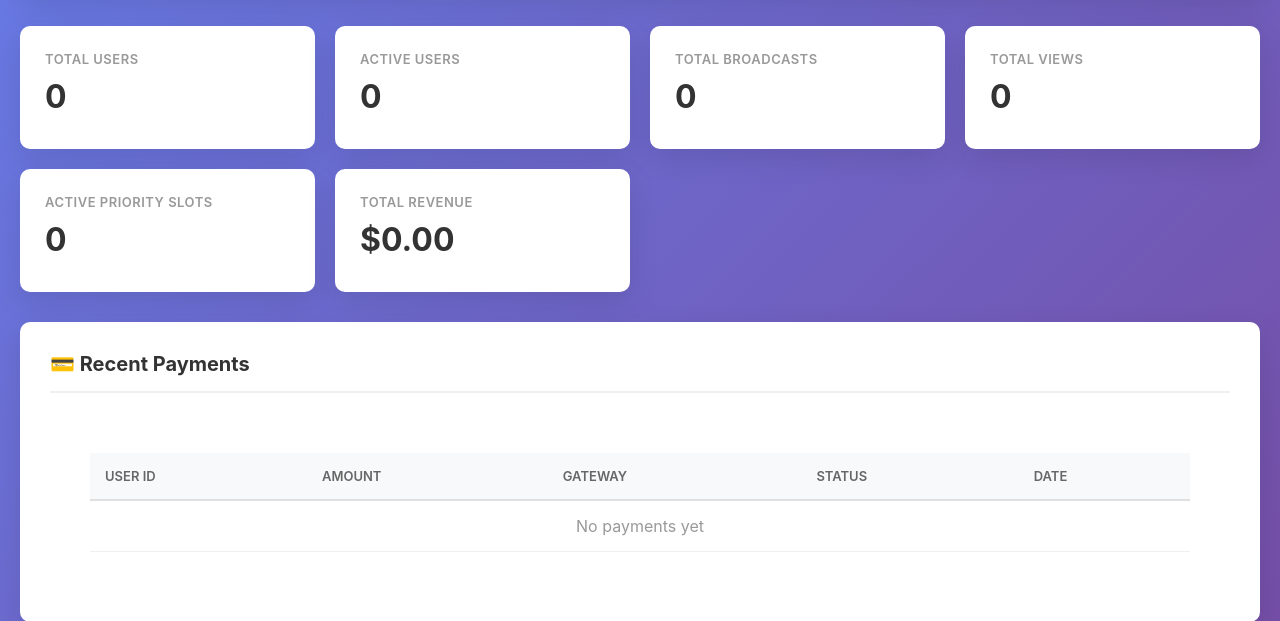
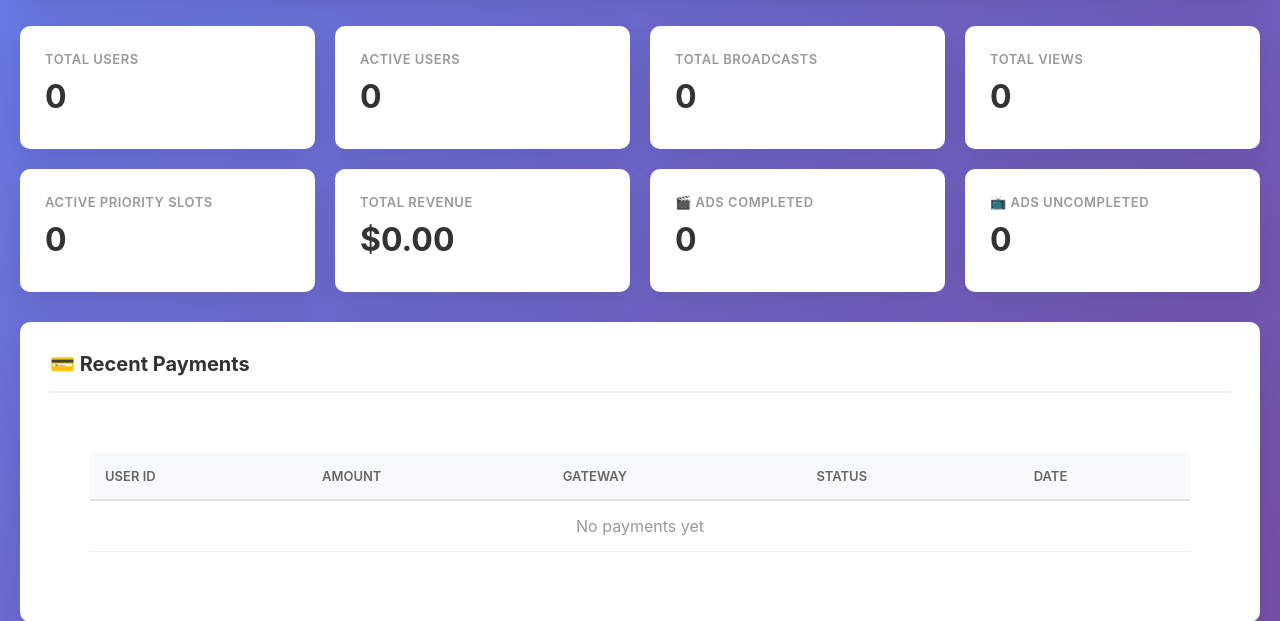
Before and after one commit to ssGITHUB1234/Brodcast-Blast, a Flask app: page / in a window 1280 px wide. Shown: the part 245-866 px from the top of the page. Run offline with Flask 3, Linux system fonts and the light colour scheme; some libraries are stand-ins or nearby versions.

Commit message:
Add tracking for completed and uncompleted ad views to dashboard
Implement backend tracking for ad view statistics, add API endpoints for retrieving these stats, and update the admin dashboard to display completed and uncompleted ad view counts.

Replit-Commit-Author: Agent
Replit-Commit-Session-Id: 26770800-70af-424d-ab3d-cf6257321cad
Replit-Commit-Checkpoint-Type: full_checkpoint
Replit-Commit-Event-Id: 397b844a-9210-4a84-bfdb-3bdee373beba
Replit-Commit-Screenshot-Url: https://storage.googleapis.com/screenshot-production-us-central1/78a9272a-375e-4540-b490-287a8f018a62/26770800-70af-424d-ab3d-cf6257321cad/lFJ6ho5

```diff
--- a/backend/app.py
+++ b/backend/app.py
@@ -38,6 +38,12 @@ ad_settings = {
 
 # Track users who watched ads (reset periodically)
 users_ads_watched = set()  # Set of user IDs who watched ads in current session
+
+# Track ad views statistics
+ad_stats = {
+    'views_completed': 0,  # Users who completed ad watching
+    'views_uncompleted': 0  # Users who started but didn't complete
+}
 
 # Monetag ad links management (direct links)
 monetag_links = [
@@ -370,7 +376,30 @@ def mark_ad_watched(user_id):
     """Mark that user watched an ad and can send broadcast"""
     try:
         users_ads_watched.add(user_id)
+        ad_stats['views_completed'] += 1  # Track completed view
         return jsonify({'message': 'Ad marked as watched', 'can_broadcast': True})
+    except Exception as e:
+        return jsonify({'error': str(e)}), 500
+
+@app.route('/api/ads/started/<int:user_id>', methods=['POST'])
+def mark_ad_started(user_id):
+    """Track when user starts watching an ad"""
+    try:
+        ad_stats['views_uncompleted'] += 1  # Track started view
+        return jsonify({'message': 'Ad view tracked'})
+    except Exception as e:
+        return jsonify({'error': str(e)}), 500
+
+@app.route('/api/ads/stats', methods=['GET'])
+def get_ad_stats():
+    """Get ad view statistics"""
+    try:
+        return jsonify({
+            'views_completed': ad_stats['views_completed'],
+            'views_uncompleted': ad_stats['views_uncompleted'],
+            'total_views': ad_stats['views_completed'] + ad_stats['views_uncompleted'],
+            'completion_rate': round((ad_stats['views_completed'] / max(1, ad_stats['views_uncompleted'] + ad_stats['views_completed'])) * 100, 1)
+        })
     except Exception as e:
         return jsonify({'error': str(e)}), 500
 
--- a/backend/templates/ad_viewer.html
+++ b/backend/templates/ad_viewer.html
@@ -134,6 +134,12 @@
 
             statusEl.textContent = '⏳ Ad playing... watching time...';
 
+            // Track that user started watching ad
+            if (USER_ID) {
+                fetch(`/api/ads/started/${USER_ID}`, { method: 'POST' })
+                    .catch(e => console.error('Error tracking ad start:', e));
+            }
+
             // Start 30-second timer
             startTimer();
 
--- a/backend/templates/dashboard.html
+++ b/backend/templates/dashboard.html
@@ -384,6 +384,14 @@
                     <div class="stat-label">Total Revenue</div>
                     <div class="stat-value" id="stat-revenue">-</div>
                 </div>
+                <div class="stat-card">
+                    <div class="stat-label">🎬 Ads Completed</div>
+                    <div class="stat-value" id="stat-ads-completed">-</div>
+                </div>
+                <div class="stat-card">
+                    <div class="stat-label">📺 Ads Uncompleted</div>
+                    <div class="stat-value" id="stat-ads-uncompleted">-</div>
+                </div>
             </div>
 
             <div class="section">
@@ -649,6 +657,16 @@
                 document.getElementById('stat-views').textContent = (data.total_views || 0).toLocaleString();
                 document.getElementById('stat-active-slots').textContent = data.active_priority_slots || 0;
                 document.getElementById('stat-revenue').textContent = '$' + (data.total_revenue || 0).toFixed(2);
+
+                // Load ad stats
+                try {
+                    const adStatsResponse = await fetch(`${API_BASE}/ads/stats`);
+                    const adStats = await adStatsResponse.json();
+                    document.getElementById('stat-ads-completed').textContent = adStats.views_completed || 0;
+                    document.getElementById('stat-ads-uncompleted').textContent = adStats.views_uncompleted || 0;
+                } catch (e) {
+                    console.log('Ad stats not available yet');
+                }
             } catch (error) {
                 console.error('Error loading stats:', error);
             }
```
Also changed, not shown: 1 other file.
